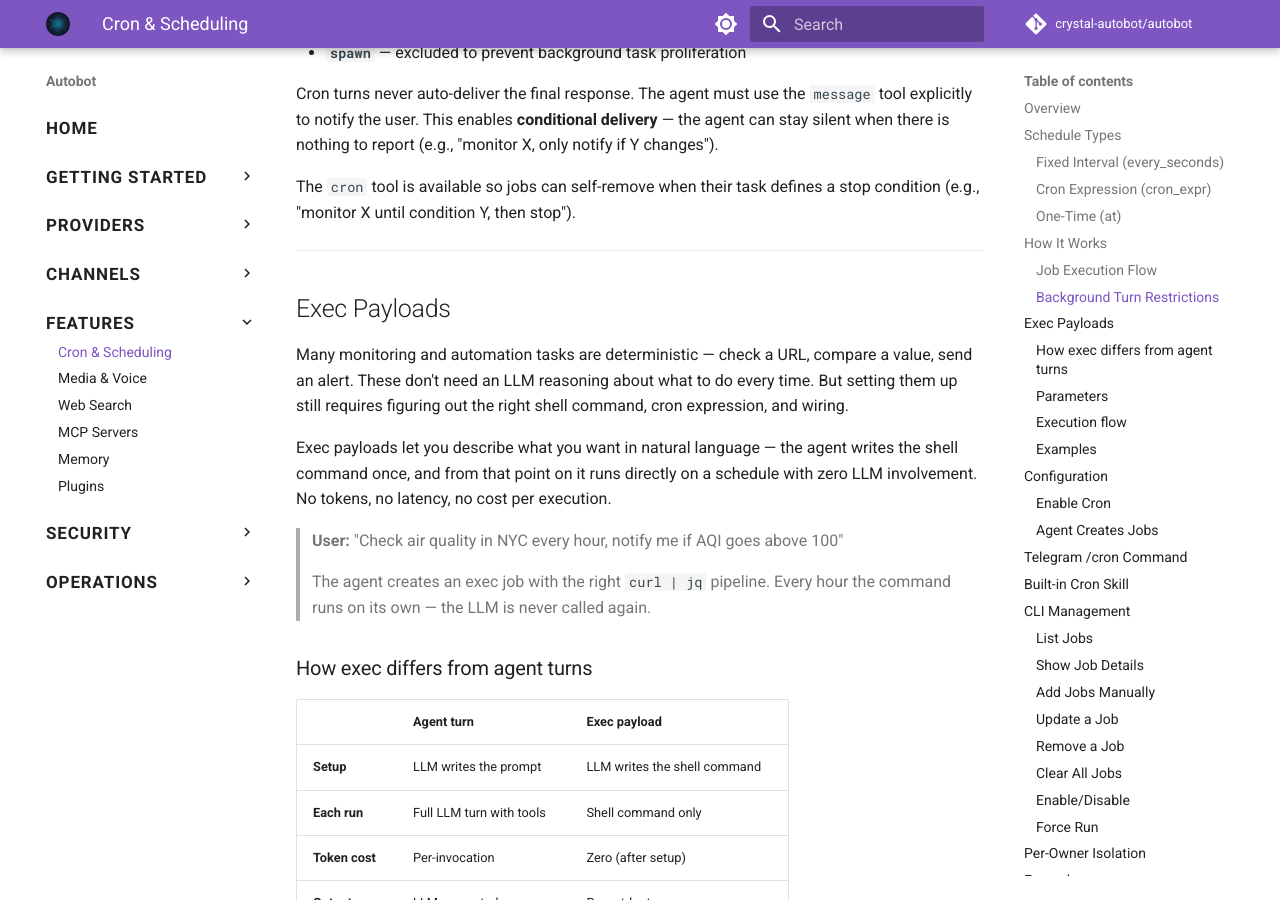
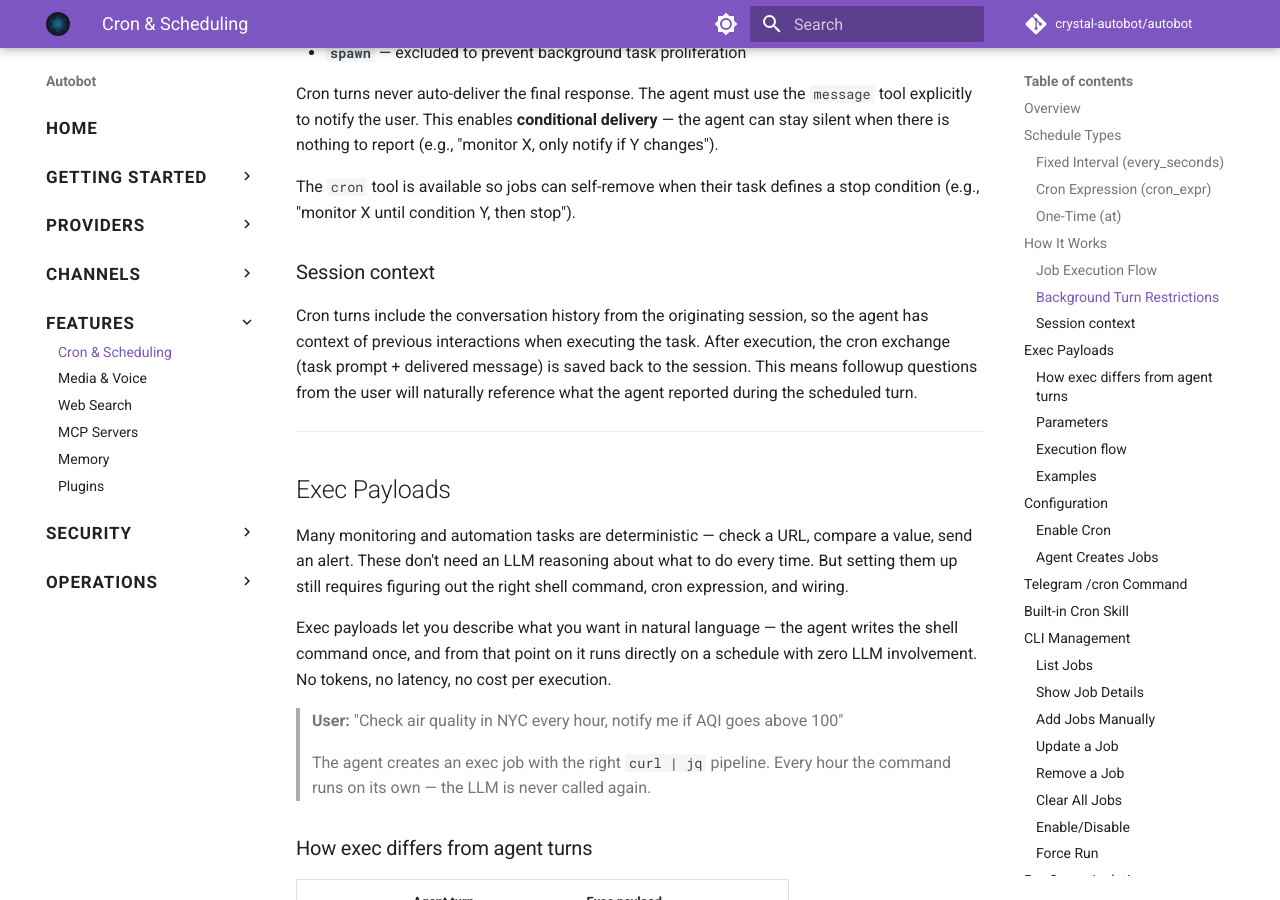
Before and after one commit to crystal-autobot/autobot, an MkDocs documentation site: the page built from docs/cron.md, in a window 1280 px wide and 900 px high, scrolled down 1978 px. Built offline with MkDocs 1.6.1 and Material for MkDocs 9.7.7, drawn with Linux system fonts in a browser that asks for light colours; comment, search, counter and statistics services are not loaded.

Commit message:
fix(cron): improve session context behavior (#49)

```diff
--- a/docs/cron.md
+++ b/docs/cron.md
@@ -89,6 +89,10 @@ Cron turns use a minimal system prompt and exclude certain tools to prevent unin
 Cron turns never auto-deliver the final response. The agent must use the `message` tool explicitly to notify the user. This enables **conditional delivery** — the agent can stay silent when there is nothing to report (e.g., "monitor X, only notify if Y changes").
 
 The `cron` tool is available so jobs can self-remove when their task defines a stop condition (e.g., "monitor X until condition Y, then stop").
+
+### Session context
+
+Cron turns include the conversation history from the originating session, so the agent has context of previous interactions when executing the task. After execution, the cron exchange (task prompt + delivered message) is saved back to the session. This means followup questions from the user will naturally reference what the agent reported during the scheduled turn.
 
 ---
 
```
Also changed, not shown: 4 other files.
